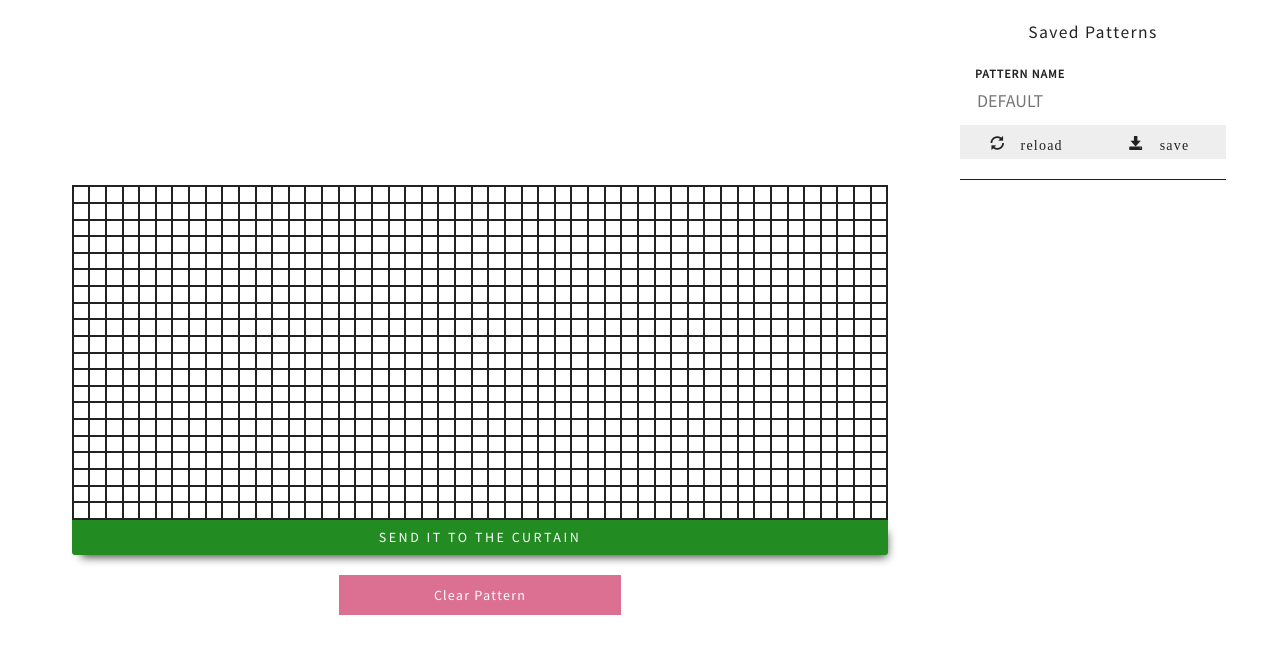
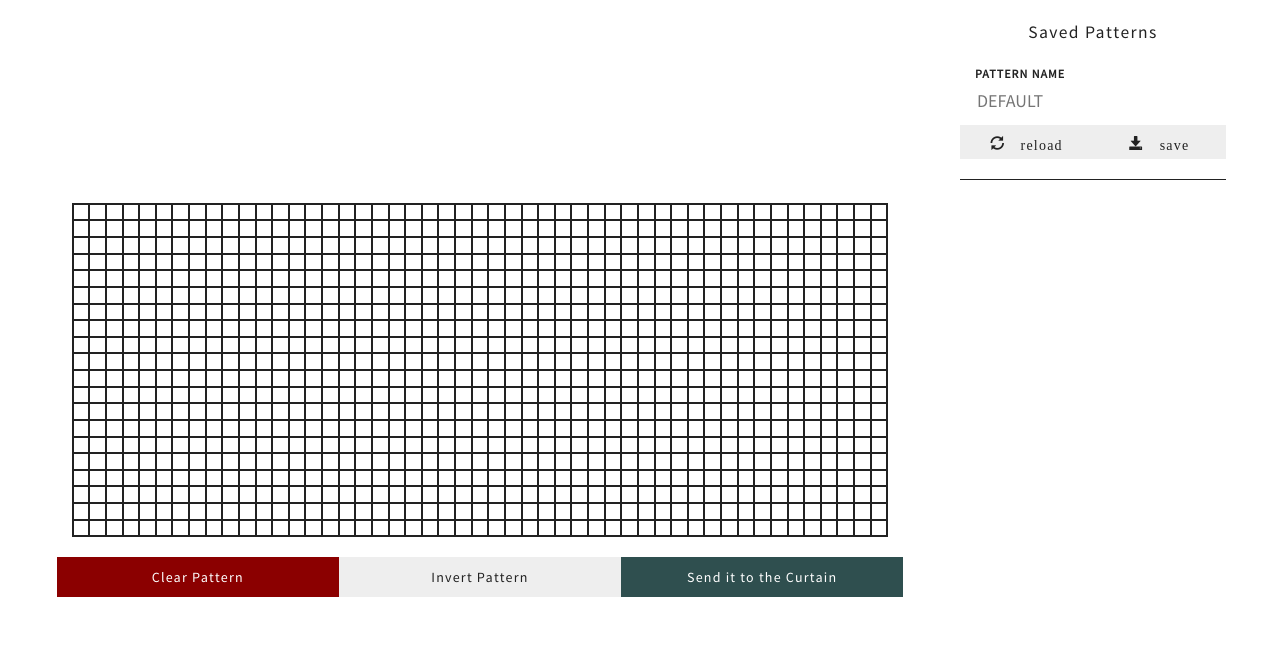
Before and after one commit to ManickYoj/WaterCurtain-2, a website: page public/index.html in a window 1280 px wide. Drawn offline with nearby package versions, Linux system fonts and the light colour scheme; no server answers.

Commit message:
Rorganized Clear/Send UI and added in functional invert pattern control.

```diff
--- a/public/index.html
+++ b/public/index.html
@@ -1,6 +1,6 @@
 <html ng-app="WaterCurtain">
     <head>
-       <meta charset="UTF-8">
+        <meta charset="UTF-8">
 
         <title>Water Curtain</title>
 
@@ -21,11 +21,11 @@
                     <div id="pattern-control">
                         <!-- pattern-squares display here -->
                     </div>
-                    <div class="flex-parent flex-hcenter">
-                        <button class="important-btn font-ssp" onclick="sendPattern()">send it to the curtain </button>
-                    </div>
+                    <br>
                     <div class="row">
-                        <div id="clear-btn" class="std-btn col-md-4 col-md-offset-4" onclick="reload(true)">Clear Pattern</div>
+                        <button id="clear-btn" class="col-md-4 std-btn" onclick="reload(true)">Clear Pattern</button>
+                        <button class="col-md-4 std-btn" onclick="invertPattern()">Invert Pattern</button>
+                        <button id="send-btn" class="col-md-4 std-btn font-ssp" onclick="sendPattern()">Send it to the Curtain </button>
                     </div>
                 </div>
             </div>
--- a/public/main.css
+++ b/public/main.css
@@ -61,7 +61,6 @@ button {
 
     padding: .75rem;
     box-shadow: 4px 7px 10px -5px #444;;
-    width: 100%;
     border-bottom-left-radius: 3px;
     border-bottom-right-radius: 3px;
 
@@ -91,12 +90,18 @@ button {
 }
 
 #clear-btn {
-    background-color: palevioletred;
+    background-color: darkred;
     color: white;
-    margin-top: 2rem;
 }
 
-#clear-btn:hover { background-color: crimson; }
+#clear-btn:hover { background-color: firebrick; }
+
+#send-btn {
+    background-color: darkslategrey;
+    color: white;
+}
+
+#send-btn:hover { background-color: steelblue; }
 
 .saved-pattern {
     padding: 1rem;
--- a/public/main.js
+++ b/public/main.js
@@ -48,6 +48,16 @@ function toggleClicked(event, row, col) {
     clickState = !Boolean(pattern[row][col]);
     pattern[row][col] = clickState;
     event.target.setAttribute("data-set", Boolean(pattern[row][col]));
+}
+
+function invertPattern() {
+    for (var r = 0; r < ROWS; r++) (function(r) {
+        for (var c = 0; c < COLS; c++) (function(c) {
+            pattern[r][c] = !Boolean(pattern[r][c]);
+        })(c);
+    })(r);
+
+    reload(false);
 }
 
 function updatePattern(event, row, col) {
```
